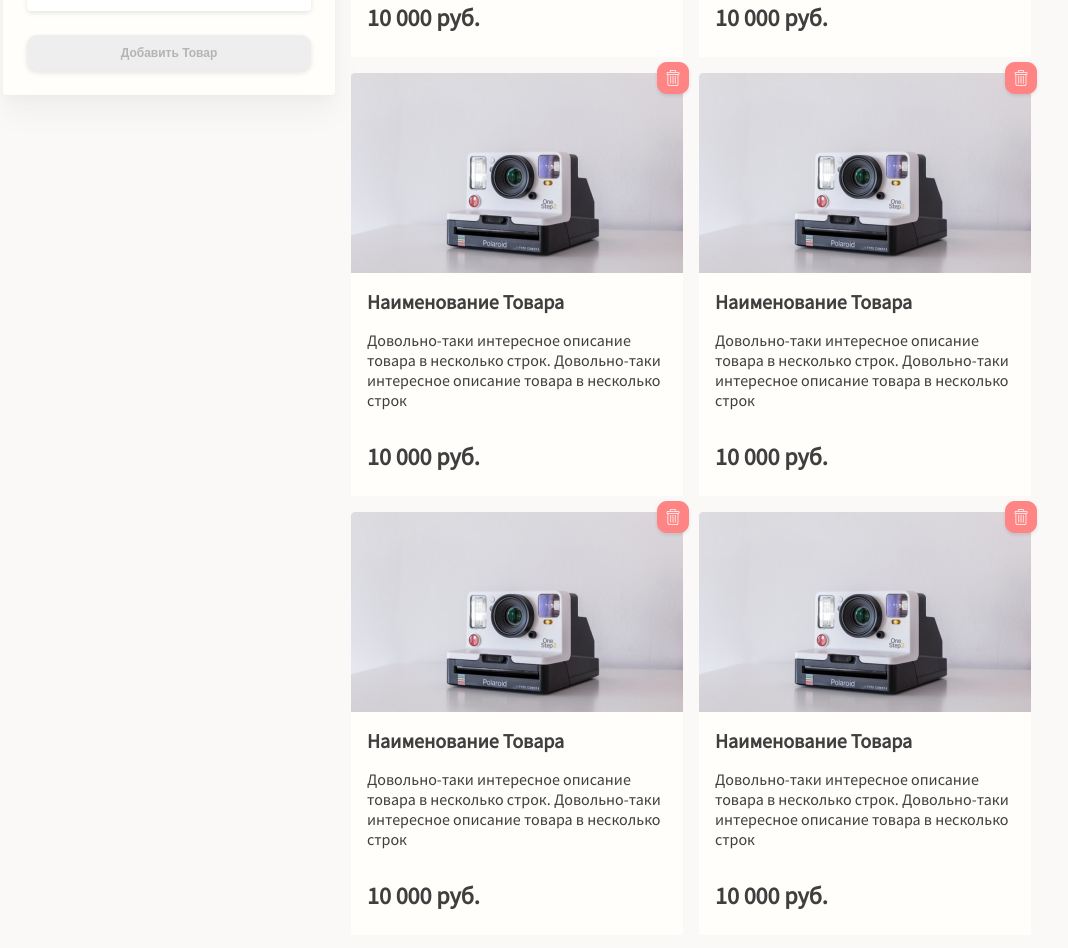
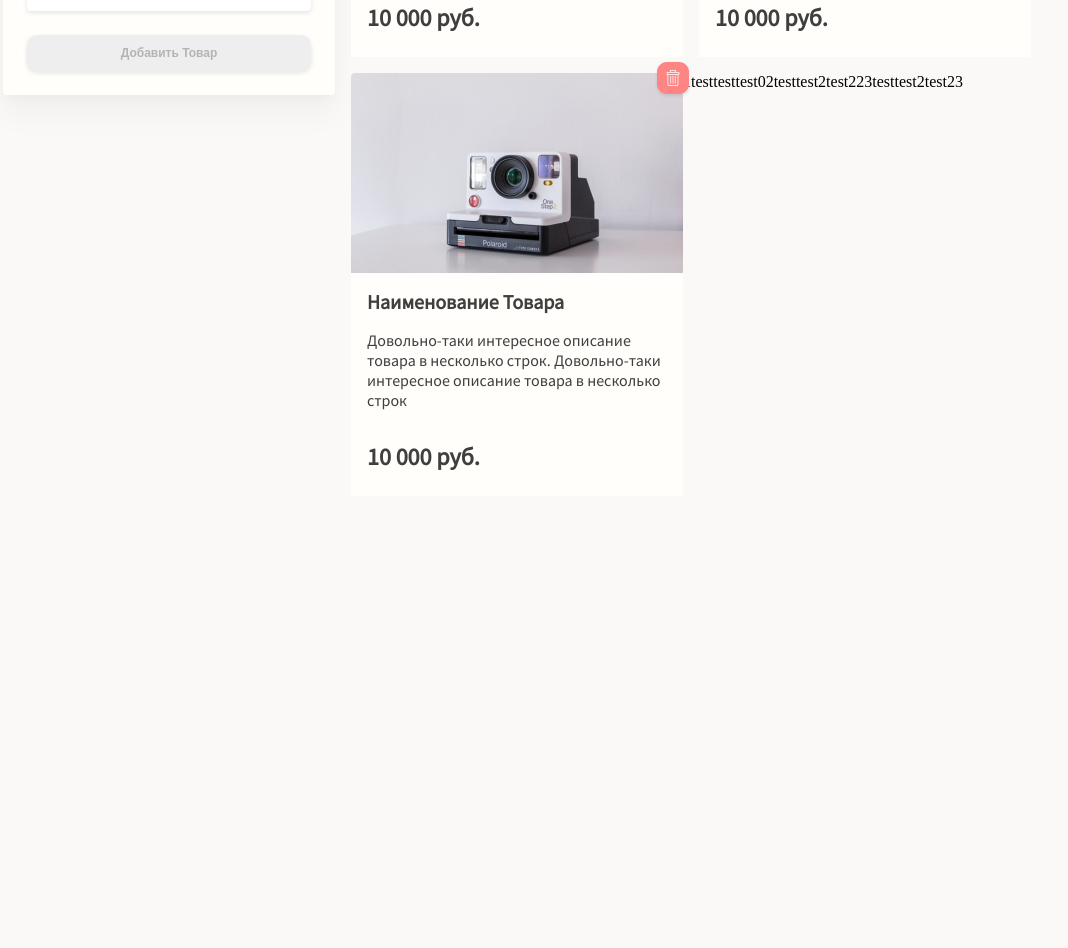
Before and after one commit to Claytone445/ida-store, a Nuxt app: page / in a window 1280 px wide. Shown: the part 482-1430 px from the top of the page, without its empty margins (29-1097 px from the left). After the commit the page ends 1026 px from the top, so only its background shows below. Built offline with nearby package versions, Linux system fonts and the light colour scheme.

Commit message:
added part of itemAdd functionality

```diff
--- a/components/AddItem.vue
+++ b/components/AddItem.vue
@@ -65,7 +65,7 @@ export default {
   data () {
     return {
       form: {
-        itemName: '',
+        itemName: "",
         itemDescription: "",
         itemUrl: "",
       },
--- /dev/null
+++ b/components/OneItem.vue
@@ -0,0 +1,25 @@
+<template>
+<div class="item">
+  <div class="items">
+    <p>{{item.id + item.itemName + item.itemDescription + item.itemUrl + item.itemPrice}}</p>
+
+
+  </div>
+</div>
+</template>
+
+<script>
+export default {
+  name: "OneItem",
+  props: {
+    item: {
+      type: Object,
+      required: true,
+    }
+  }
+}
+</script>
+
+<style scoped>
+
+</style>
--- a/components/StoreItems.vue
+++ b/components/StoreItems.vue
@@ -29,45 +29,27 @@
       <p class="items__price">10 000 руб.</p>
     </div>
   </div>
-  <div class="items__wrapper">
-    <div class="items__img"><img src="~assets/img/camera.png" alt="" class="items__picture">
-      <img src="~assets/img/basket.png" alt="" class="items__basket"></div>
-    <div class="items__description">
-      <h2 class="items__title">Наименование Товара</h2>
-      <p class="items__info">Довольно-таки интересное описание товара в несколько строк. Довольно-таки интересное описание товара в несколько строк</p>
-      <p class="items__price">10 000 руб.</p>
-    </div>
-  </div>
-  <div class="items__wrapper">
-    <div class="items__img"><img src="~assets/img/camera.png" alt="" class="items__picture">
-      <img src="~assets/img/basket.png" alt="" class="items__basket"></div>
-    <div class="items__description">
-      <h2 class="items__title">Наименование Товара</h2>
-      <p class="items__info">Довольно-таки интересное описание товара в несколько строк. Довольно-таки интересное описание товара в несколько строк</p>
-      <p class="items__price">10 000 руб.</p>
-    </div>
-  </div>
-  <div class="items__wrapper">
-    <div class="items__img"><img src="~assets/img/camera.png" alt="" class="items__picture">
-      <img src="~assets/img/basket.png" alt="" class="items__basket"></div>
-    <div class="items__description">
-      <h2 class="items__title">Наименование Товара</h2>
-      <p class="items__info">Довольно-таки интересное описание товара в несколько строк. Довольно-таки интересное описание товара в несколько строк</p>
-      <p class="items__price">10 000 руб.</p>
-    </div>
-  </div>
 
-
-
-
-
+  <one-item
+    v-for="item in items" :key="item"
+    :item="item"
+  />
 
 </div>
 </template>
 
 <script>
 export default {
-  name: "StoreItems"
+  name: "StoreItems",
+  data() {
+    return {
+      items: [
+        {id: 1, itemName: "test", itemDescription: "test", itemUrl: "test", itemPrice: 0},
+        {id: 2, itemName: "test", itemDescription: "test2", itemUrl: "test2", itemPrice: 2},
+        {id: 3, itemName: "test", itemDescription: "test2", itemUrl: "test2", itemPrice: 3},
+      ]
+    }
+  }
 }
 </script>
 
```
